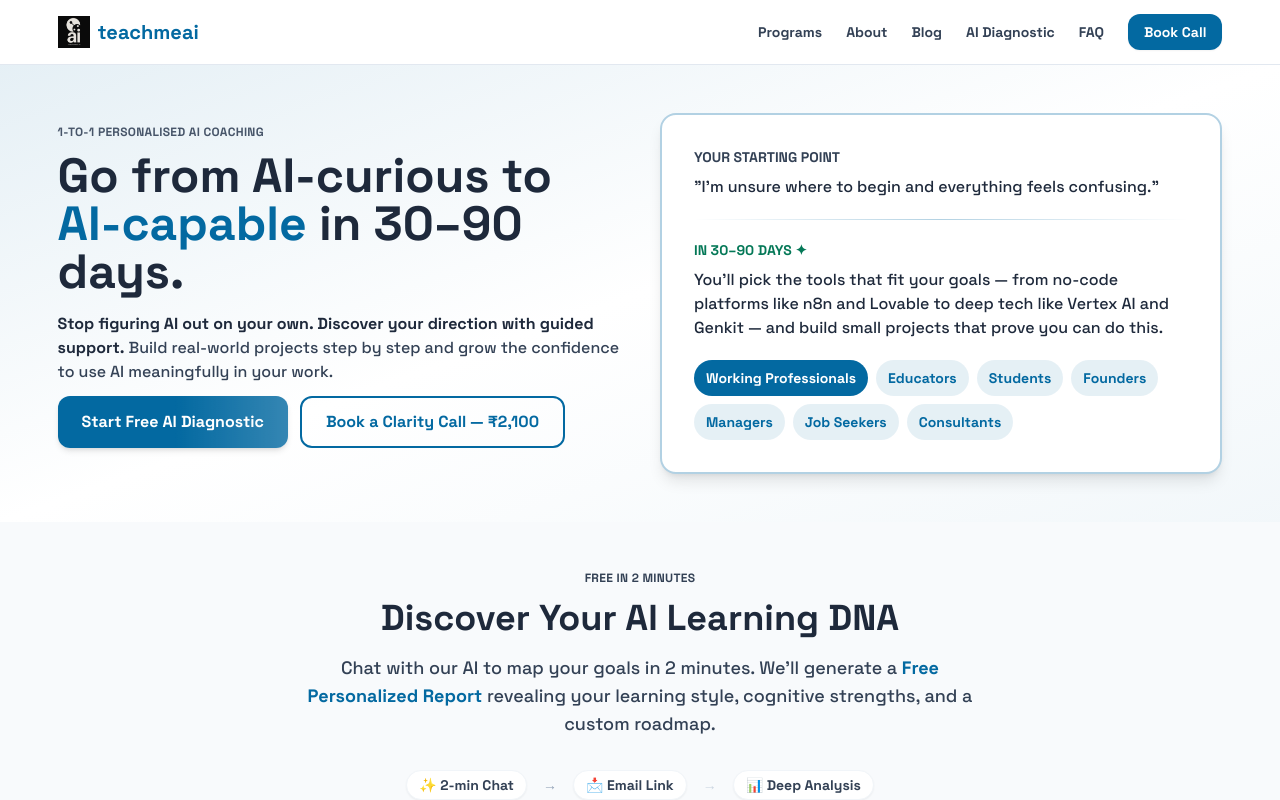
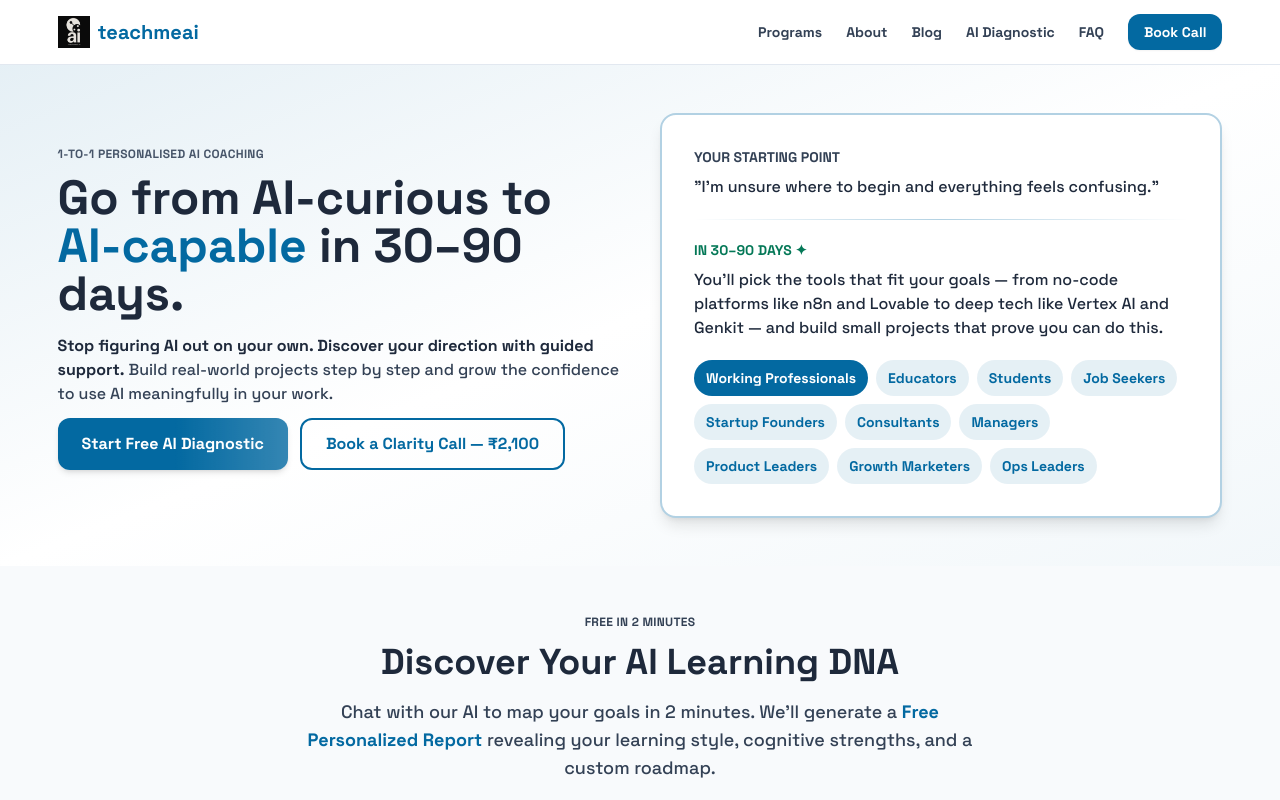
Before and after one commit to teachme-ai/teachmeai-home-site, a Next.js app: page / in a window 1280 px wide. Shown: the top 800 px of the page. Built offline with nearby package versions, Linux system fonts and the light colour scheme.

Commit message:
feat: expand hero to 10 distinct audience segments v2.18.21

```diff
--- a/components/hero.tsx
+++ b/components/hero.tsx
@@ -30,25 +30,40 @@ export function Hero() {
       start: "I'm unsure how AI fits into my future, and the job market feels unpredictable.",
       end: "You'll build portfolio-ready projects using real tools — from code assistants to cloud AI platforms — and gain the confidence to stand out to employers."
     },
+    job_seekers: {
+      label: "Job Seekers",
+      start: "I want to transition into AI-enabled roles, but I’m not sure what skills actually matter.",
+      end: "You’ll build foundational AI capability, complete real-world projects aligned to target roles, and develop the confidence to position yourself for AI-driven opportunities."
+    },
     entrepreneurs: {
-      label: "Founders",
-      start: "I know AI is important for my business, but I don’t know where to apply it or what will actually move the needle.",
-      end: "You’ll identify high-leverage use cases for your business, design practical AI workflows, and build early prototypes that create measurable impact — not experiments."
+      label: "Startup Founders",
+      start: "I know AI could give my startup an edge, but I’m unsure where to focus or how to avoid chasing the wrong ideas.",
+      end: "You’ll identify high-leverage AI opportunities for your product or operations, build practical prototypes or workflows, and gain the clarity to integrate AI strategically — not experimentally."
+    },
+    consultants: {
+      label: "Consultants",
+      start: "I want to use AI in my business or client work, but I don’t know how to integrate it practically.",
+      end: "You’ll design and implement AI-supported workflows that improve efficiency, reduce manual effort, and create tangible value for your business or clients."
     },
     managers: {
       label: "Managers",
       start: "My team keeps talking about AI, but I don’t have a structured way to evaluate or implement it.",
       end: "You’ll gain clarity on where AI fits in your team’s workflow, define priority use cases, and implement small, practical initiatives that build confidence and momentum across your team."
     },
-    job_seekers: {
-      label: "Job Seekers",
-      start: "I want to transition into AI-enabled roles, but I’m not sure what skills actually matter.",
-      end: "You’ll build foundational AI capability, complete real-world projects aligned to target roles, and develop the confidence to position yourself for AI-driven opportunities."
+    product: {
+      label: "Product Leaders",
+      start: "AI is becoming essential to product strategy, but I’m unsure how to evaluate, design, or prioritize AI features.",
+      end: "You’ll define AI-driven product opportunities, build early validation experiments, and develop the confidence to integrate AI into your roadmap with clarity and strategic intent."
     },
-    consultants: {
-      label: "Consultants",
-      start: "I want to use AI in my business or client work, but I don’t know how to integrate it practically.",
-      end: "You’ll design and implement AI-supported workflows that improve efficiency, reduce manual effort, and create tangible value for your business or clients."
+    marketing: {
+      label: "Growth Marketers",
+      start: "Everyone is using AI in marketing, but I don’t know how to move beyond content generation into real performance impact.",
+      end: "You’ll design AI-powered workflows for campaigns, personalization, and analytics, build measurable experiments, and apply AI consistently to drive growth outcomes."
+    },
+    operations: {
+      label: "Ops Leaders",
+      start: "We want to improve efficiency with AI, but I don’t know where it fits into our existing workflows.",
+      end: "You’ll pinpoint priority processes for AI integration, design realistic automation pilots, and build structured execution plans that improve performance without disrupting operations."
     }
   }
 
--- a/package.json
+++ b/package.json
@@ -1,6 +1,6 @@
 {
   "name": "teachmeai-home-site",
-  "version": "2.18.20",
+  "version": "2.18.21",
   "private": true,
   "browserslist": [
     "last 2 Chrome versions",
```
